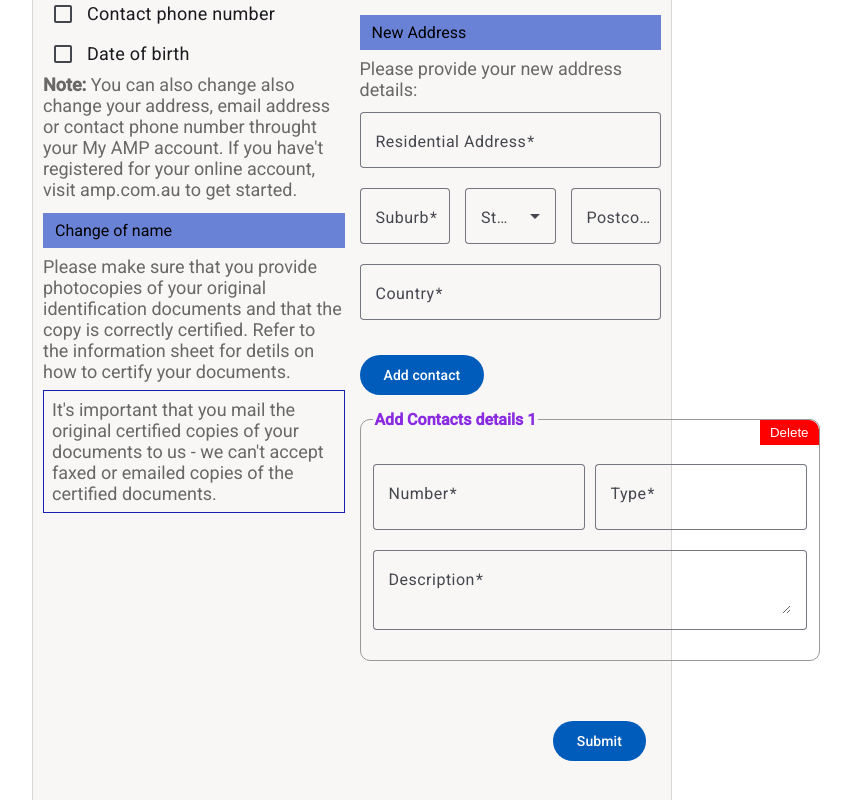
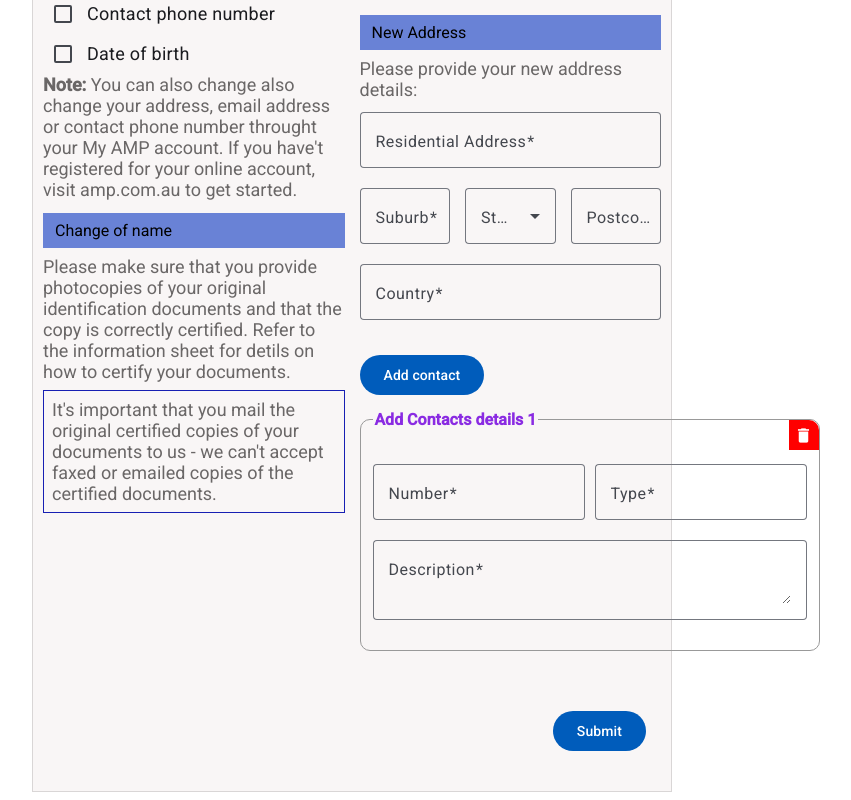
Before and after one commit to kumaruidivloper/angular-forms-tutorial, an Angular app: page / in a window 1280 px wide. Shown: the part 1043-1843 px from the top of the page, without its empty margins (288-1139 px from the left). Built offline with nearby package versions, Linux system fonts and the light colour scheme.

Commit message:
small icon css adjusment

```diff
--- a/src/app/app.html
+++ b/src/app/app.html
@@ -353,19 +353,19 @@
     <div class="row" formArrayName="contacts" *ngFor="let control of contacts.controls; let i = index" >
     <ng-container [formGroupName]="i">
       <fieldset   style="margin-bottom: 20px; position: relative; padding-top:35px; border-radius: 10px; border: solid #999 1px; width: 100%;">
-        <button (click)="deleteContacts(i, $event)" style="position: absolute; top: -9px; right: 0; background: red; color: #fff; border: none; padding: 5px 10px; cursor: pointer; border-top-right-radius: 10px;">Delete</button>
+        <button (click)="deleteContacts(i, $event)" style="position: absolute; top: -9px; right: 0; background: red; color: #fff; border: none; padding: 1px 5px; cursor: pointer; border-top-right-radius: 10px;"><mat-icon style="font-size: 19px; margin-top: 5px; height: 20px; width: 20px;"> delete</mat-icon></button>
       <legend style="font-weight: bold; color: blueviolet;">Add Contacts details {{i + 1}}</legend>
         <div style="display: flex; gap: 10px; width: 100%">
           <mat-form-field appearance="outline">
             <mat-label>Number</mat-label>
-            <input matInput formControlName="number" style="flex-grow: 1; padding: 5px;" type="text" placeholder="Number" />
+            <input matInput formControlName="number" style="flex-grow: 1" type="text" placeholder="Number" />
             <mat-error *ngIf="hasFieldError('userDetails.contacts.' + i + '.number')">
               {{ getErrorMessage('userDetails.contacts.' + i + '.number') }}
             </mat-error>
           </mat-form-field>
           <mat-form-field appearance="outline">
             <mat-label>Type</mat-label>
-            <input matInput formControlName="type" style="flex-grow: 1; padding: 5px;" type="text" placeholder="Type" />
+            <input matInput formControlName="type" style="flex-grow: 1" type="text" placeholder="Type" />
               <mat-error *ngIf="hasFieldError('userDetails.contacts.' + i + '.type')">
                 {{ getErrorMessage('userDetails.contacts.' + i + '.type') }}
               </mat-error>
```
